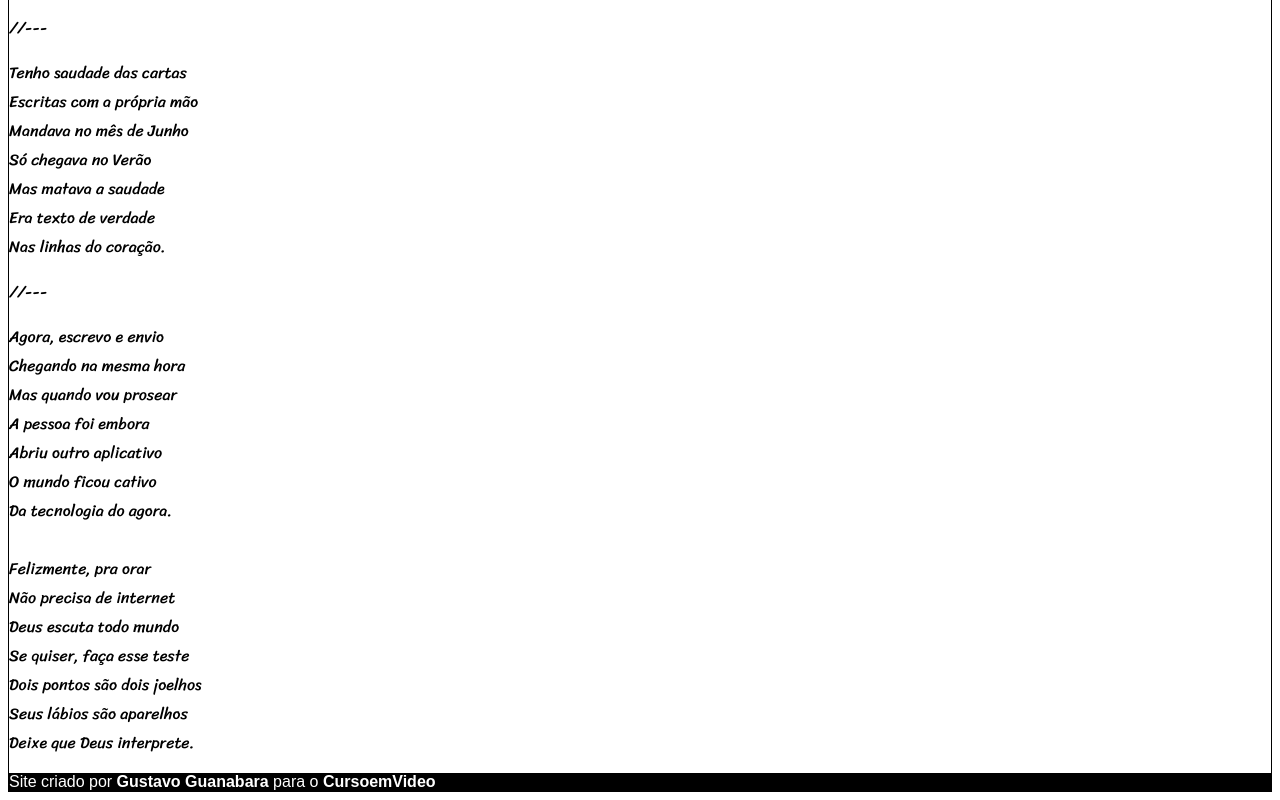
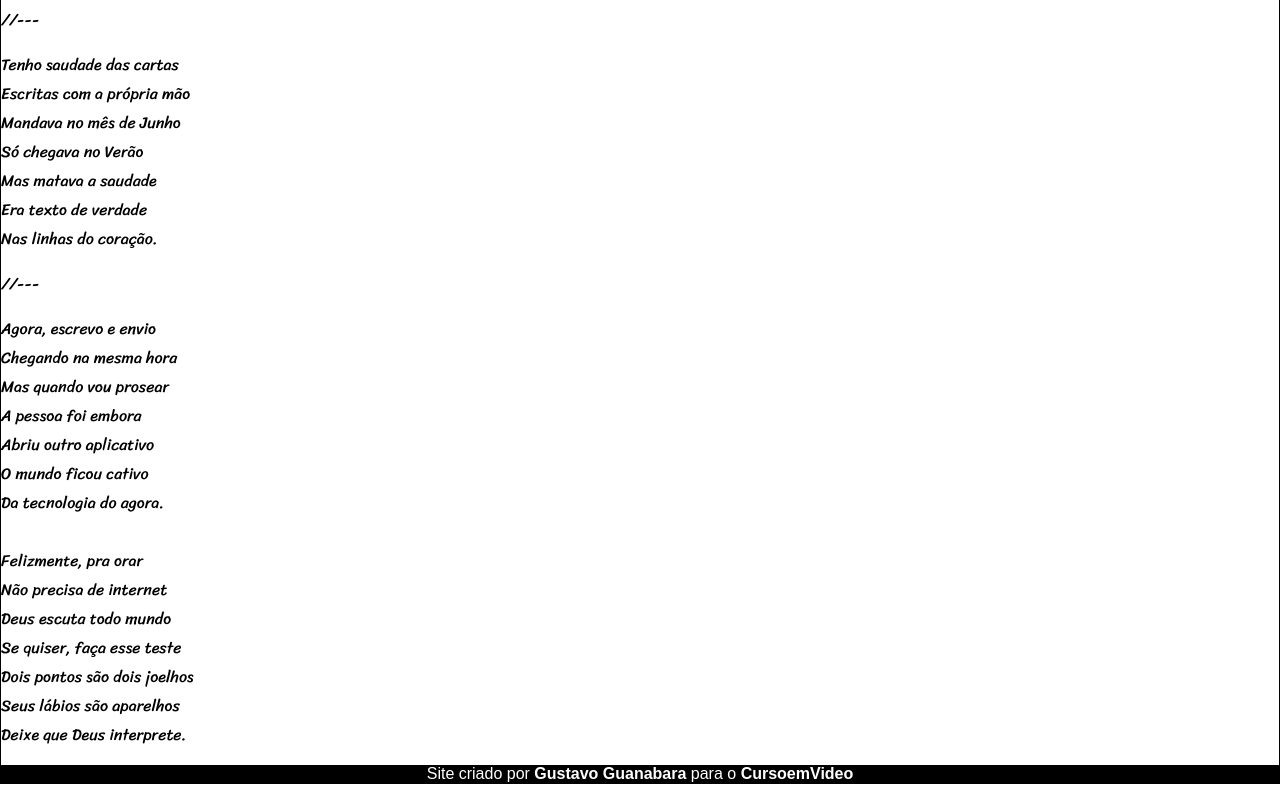
Before and after one commit to cris-adb/projeto-cordel, a plain HTML site: page index.html in a window 1280 px wide. Shown: the part 1105-1905 px from the top of the page. Drawn offline with Linux system fonts and the light colour scheme.

Commit message:
Update index.html

```diff
--- a/index.html
+++ b/index.html
@@ -6,7 +6,9 @@
     <title>Cordel Moderno</title>
     <style>
         @import url('https://fonts.googleapis.com/css2?family=Passion+One:wght@400;700;900&family=Sriracha&display=swap');
-
+        body {
+            margin: 0px 0px;
+        }
         header {
             background-color: black;
             color: white;
@@ -37,6 +39,7 @@
             background-color: black;
             color: white;
             font-family: Arial, Helvetica, sans-serif;
+            text-align: center;
         }
     </style>
 </head>
```
